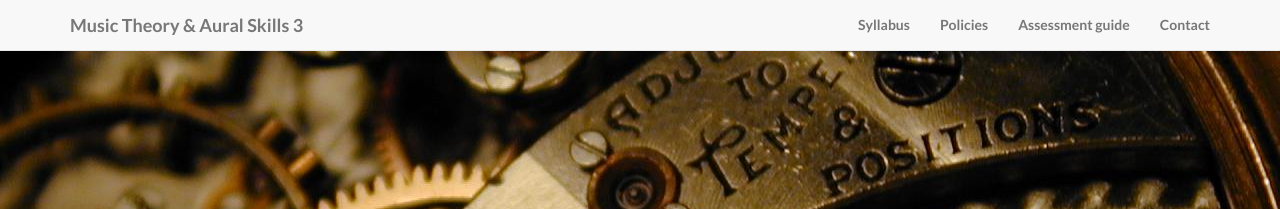
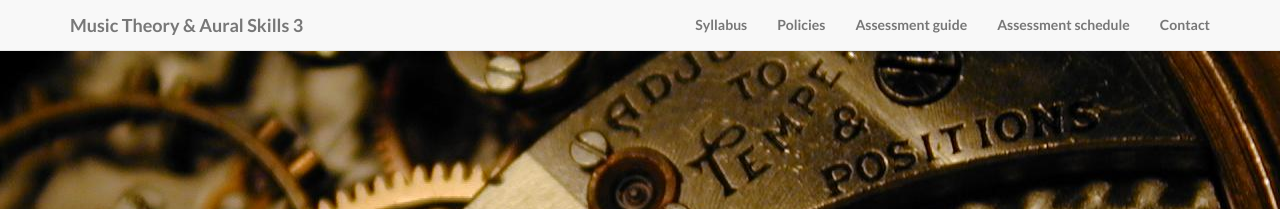
Before and after one commit to kshaffer/theory3, a Jekyll site: the page built from schedule.md, in a window 1280 px wide. Shown: the top 209 px of the page. Built offline with Jekyll 4.4.1, drawn with Linux system fonts in a browser that asks for light colours; nearby versions of some CDN libraries; library files that are not in the unit come from our copies.

Commit message:
schedule to header

```diff
--- a/_includes/header.html
+++ b/_includes/header.html
@@ -22,6 +22,9 @@
                 </li>
                 <li>
                     <a href="/assessments/">Assessment guide</a>
+                </li>
+                <li>
+                    <a href="/schedule/">Assessment schedule</a>
                 </li>
                 <li>
                     <a href="#contact">Contact</a>
```
